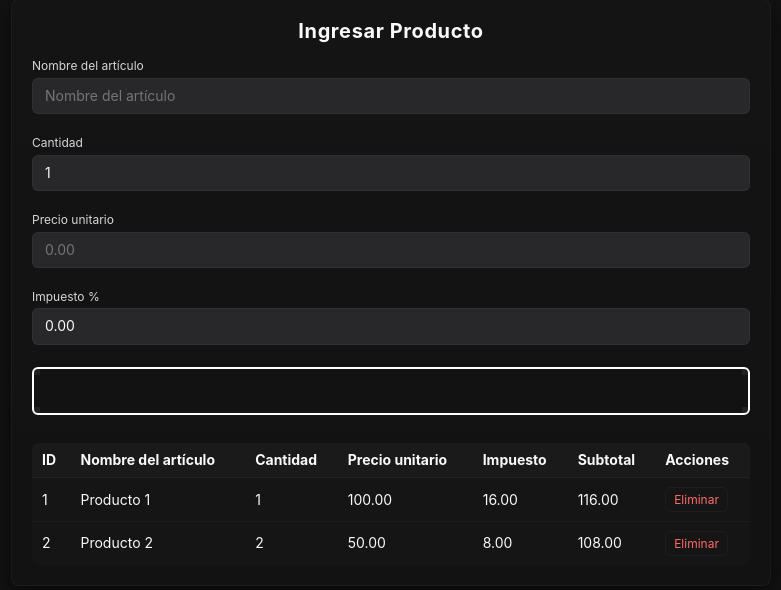
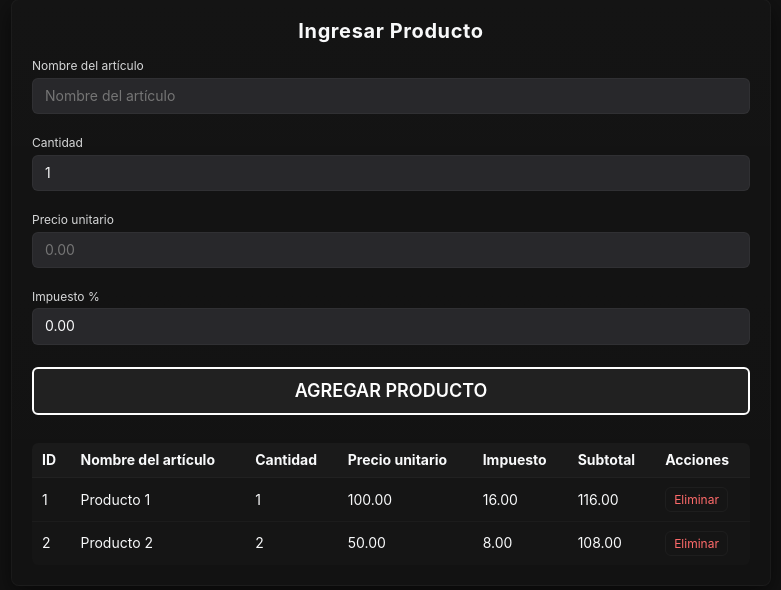
Before and after one commit to BrandonVisosoDev/FACTURADOR, a Django app: page /factura/ in a window 1280 px wide. Shown: the part 33-623 px from the top of the page, without its empty margins (249-1030 px from the left). Run offline with Django 5.2, Linux system fonts and the light colour scheme; some libraries are stand-ins or nearby versions.

Commit message:
Se agrega correcion en estilos para la segunda parte

```diff
--- a/static/css/styles.css
+++ b/static/css/styles.css
@@ -193,7 +193,7 @@ input[type="date"]{
 }
 
 
-/* Parte 2 */
+
 
 /* Bloque 2 — Estilos para sección de productos (una columna, título centrado, campos y botón animado) */
 
@@ -272,55 +272,46 @@ input[type="date"]{
 }
 
 /* Pseudo capas para la animación (simplificada y útil) */
+/* Botón fijo: eliminar animaciones y mantener texto estático */
+.producto-form .field button {
+  --btn-padding-y: 12px;
+  --btn-padding-x: 28px;
+  position: relative;
+  display: inline-block;
+  padding: var(--btn-padding-y) var(--btn-padding-x);
+  border: 2px solid #fefefe;
+  text-transform: uppercase;
+  color: #fefefe;
+  background-color: #212121;
+  font-weight: 600;
+  font-size: 1.8rem;
+  border-radius: 6px;
+  cursor: pointer;
+  overflow: hidden;
+  z-index: 1;
+  transition: none; /* quitar transiciones */
+}
+
+/* Quitar pseudo-elementos animados */
 .producto-form .field button::before,
 .producto-form .field button::after {
-  content: '';
-  position: absolute;
-  background-color: #121212;
-  z-index: 0;
-  transition: transform .35s ease;
+  display: none;
 }
 
-/* horizontal cover (top/bottom effect) */
-.producto-form .field button::before {
-  top: 6px;
-  left: -2px;
-  width: calc(100% + 4px);
-  height: calc(100% - 12px);
-  transform-origin: top;
-  transform: scaleY(1);
-}
-
-/* vertical cover (left/right effect) */
-.producto-form .field button::after {
-  left: 6px;
-  top: -2px;
-  height: calc(100% + 4px);
-  width: calc(100% - 12px);
-  transform-origin: left;
-  transform: scaleX(1);
-  transition-delay: 0.18s;
-}
-
-/* Hover: revelar el fondo animado */
-.producto-form .field button:hover::before {
-  transform: scaleY(0);
-}
-.producto-form .field button:hover::after {
-  transform: scaleX(0);
-}
-
-/* Asegurar que el texto quede por encima de las pseudo-capas */
+/* Asegurar que el texto permanezca estático y visible */
 .producto-form .field button span,
 .producto-form .field button {
   position: relative;
   z-index: 2;
+  transition: none;
 }
 
-/* Pequeño efecto al presionar */
+/* Pequeño efecto al presionar (opcional, no animado) */
 .producto-form .field button:active {
-  transform: translateY(1px) scale(0.998);
+  transform: translateY(1px);
+  transition: none;
 }
+
 
 /* Tabla de productos: compacta y legible */
 .productos-table {
```
